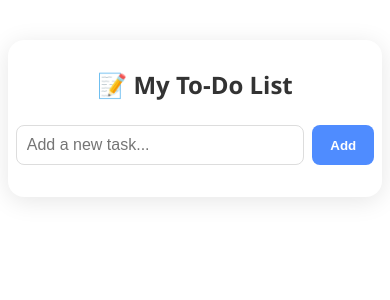
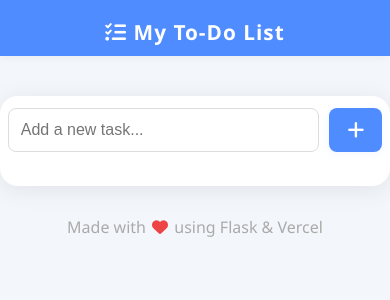
Before and after one commit to Unknown0028/first-project, a Flask app: page / in a window 390 px wide. Shown: the top 300 px of the page. Run offline with Flask 3, Linux system fonts and the light colour scheme.

Commit message:
UI: Modern, attractive, and responsive design for To-Do app

```diff
--- a/static/style.css
+++ b/static/style.css
@@ -1,41 +1,76 @@
+:root {
+    --primary: #4f8cff;
+    --primary-dark: #2563eb;
+    --accent: #22c55e;
+    --danger: #ef4444;
+    --bg: #f3f6fa;
+    --card-bg: #fff;
+    --text: #222;
+    --muted: #aaa;
+}
+body {
+    background: var(--bg);
+    margin: 0;
+    padding: 0;
+    font-family: 'Segoe UI', Arial, sans-serif;
+    color: var(--text);
+}
+.header-bar {
+    background: var(--primary);
+    color: #fff;
+    padding: 18px 0 10px 0;
+    text-align: center;
+    box-shadow: 0 2px 8px rgba(0,0,0,0.04);
+}
+.header-bar h1 {
+    margin: 0;
+    font-size: 2rem;
+    letter-spacing: 1px;
+    font-weight: 600;
+}
 .container {
-    max-width: 400px;
-    margin: 40px auto;
-    background: #fff;
-    border-radius: 16px;
-    box-shadow: 0 4px 24px rgba(0,0,0,0.1);
-    padding: 24px 16px;
-    font-family: 'Segoe UI', Arial, sans-serif;
-}
-h1 {
-    text-align: center;
-    margin-bottom: 24px;
-    color: #333;
+    max-width: 420px;
+    margin: 40px auto 20px auto;
+    background: var(--card-bg);
+    border-radius: 18px;
+    box-shadow: 0 4px 24px rgba(0,0,0,0.08);
+    padding: 28px 18px 18px 18px;
 }
 .add-form {
     display: flex;
-    gap: 8px;
-    margin-bottom: 20px;
+    gap: 10px;
+    margin-bottom: 22px;
 }
 .add-form input {
     flex: 1;
-    padding: 10px;
+    padding: 12px;
     border-radius: 8px;
     border: 1px solid #ddd;
     font-size: 1rem;
+    outline: none;
+    transition: border 0.2s;
+}
+.add-form input:focus {
+    border: 1.5px solid var(--primary);
 }
 .add-form button {
-    padding: 10px 18px;
+    padding: 0 18px;
     border: none;
     border-radius: 8px;
-    background: #4f8cff;
+    background: var(--primary);
     color: #fff;
+    font-size: 1.2rem;
     font-weight: bold;
     cursor: pointer;
-    transition: background 0.2s;
+    transition: background 0.2s, transform 0.1s;
+    display: flex;
+    align-items: center;
+    justify-content: center;
+    box-shadow: 0 2px 8px rgba(79,140,255,0.08);
 }
 .add-form button:hover {
-    background: #2563eb;
+    background: var(--primary-dark);
+    transform: scale(1.08);
 }
 .todo-list {
     list-style: none;
@@ -47,42 +82,59 @@ h1 {
     justify-content: space-between;
     align-items: center;
     background: #f7f9fa;
-    margin-bottom: 10px;
-    padding: 12px 16px;
-    border-radius: 8px;
+    margin-bottom: 12px;
+    padding: 14px 18px;
+    border-radius: 10px;
     box-shadow: 0 2px 8px rgba(0,0,0,0.03);
     animation: fadeIn 0.5s;
     transition: background 0.2s;
 }
 .todo-item.completed span {
     text-decoration: line-through;
-    color: #aaa;
+    color: var(--muted);
     opacity: 0.7;
 }
 .actions a {
-    margin-left: 10px;
+    margin-left: 12px;
     text-decoration: none;
-    font-size: 1.2rem;
-    transition: transform 0.1s;
+    font-size: 1.3rem;
+    transition: transform 0.1s, color 0.2s;
+    vertical-align: middle;
+}
+.complete-btn {
+    color: var(--accent);
 }
 .complete-btn:hover {
-    color: #22c55e;
+    color: #16a34a;
     transform: scale(1.2);
 }
+.delete-btn {
+    color: var(--danger);
+}
 .delete-btn:hover {
-    color: #ef4444;
+    color: #b91c1c;
     transform: scale(1.2);
 }
 @keyframes fadeIn {
     from { opacity: 0; transform: translateY(20px); }
     to { opacity: 1; transform: translateY(0); }
 }
+.footer-bar {
+    text-align: center;
+    color: var(--muted);
+    font-size: 1rem;
+    margin: 30px 0 10px 0;
+}
+.footer-bar i.fa-heart {
+    color: #ef4444;
+    margin: 0 2px;
+}
 @media (max-width: 500px) {
     .container {
         max-width: 98vw;
         padding: 12px 2vw;
     }
-    h1 {
-        font-size: 1.5rem;
+    .header-bar h1 {
+        font-size: 1.3rem;
     }
 }
--- a/templates/index.html
+++ b/templates/index.html
@@ -5,13 +5,16 @@
     <meta name="viewport" content="width=device-width, initial-scale=1.0">
     <title>Flask To-Do App</title>
     <link rel="stylesheet" href="/static/style.css">
+    <link rel="stylesheet" href="https://cdnjs.cloudflare.com/ajax/libs/font-awesome/6.4.0/css/all.min.css">
 </head>
 <body>
+    <header class="header-bar">
+        <h1><i class="fa-solid fa-list-check"></i> My To-Do List</h1>
+    </header>
     <div class="container">
-        <h1>📝 My To-Do List</h1>
         <form action="/add" method="post" class="add-form">
             <input type="text" name="title" placeholder="Add a new task..." required>
-            <button type="submit">Add</button>
+            <button type="submit" title="Add Task"><i class="fa-solid fa-plus"></i></button>
         </form>
         <ul class="todo-list">
             {% for todo in todos %}
@@ -19,13 +22,16 @@
                 <span>{{ todo.title }}</span>
                 <div class="actions">
                     {% if not todo.completed %}
-                    <a href="/complete/{{ todo.id }}" class="complete-btn">✔️</a>
+                    <a href="/complete/{{ todo.id }}" class="complete-btn" title="Mark as complete"><i class="fa-solid fa-check"></i></a>
                     {% endif %}
-                    <a href="/delete/{{ todo.id }}" class="delete-btn">🗑️</a>
+                    <a href="/delete/{{ todo.id }}" class="delete-btn" title="Delete"><i class="fa-solid fa-trash"></i></a>
                 </div>
             </li>
             {% endfor %}
         </ul>
     </div>
+    <footer class="footer-bar">
+        <span>Made with <i class="fa-solid fa-heart"></i> using Flask &amp; Vercel</span>
+    </footer>
 </body>
 </html>
```
